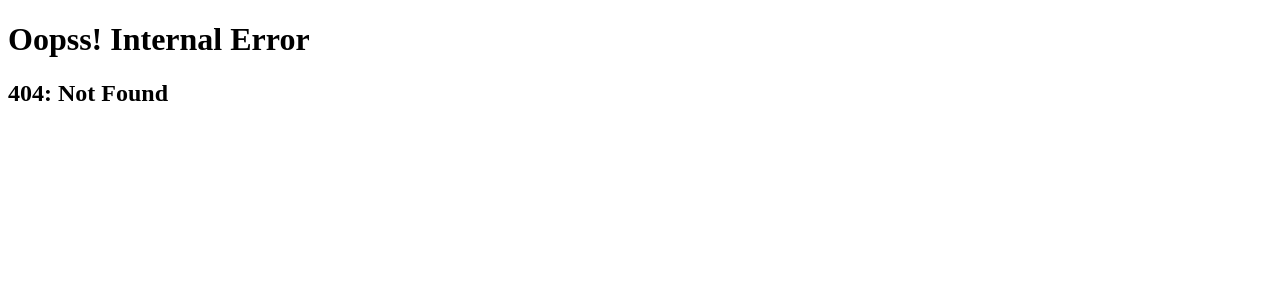
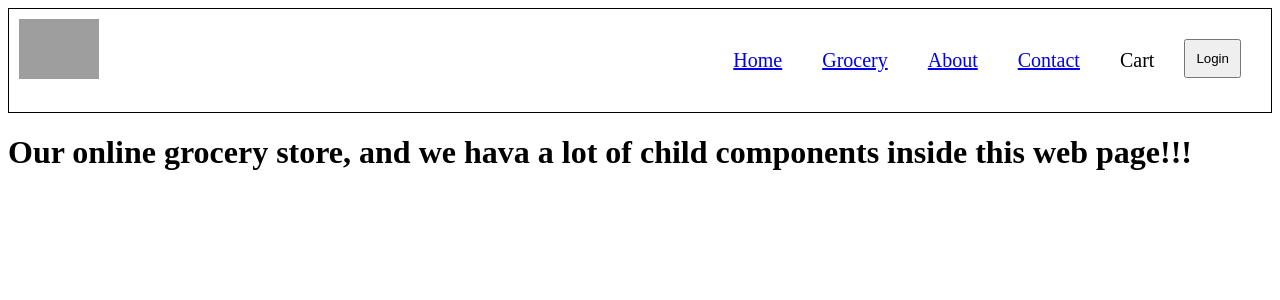
Before and after one commit to chauhannaman98/munch-lane, a React (Vite) app: page /grocery in a window 1280 px wide. Before the commit this address had no page. Shown: the top 300 px of the page. Built offline with nearby package versions, Linux system fonts and the light colour scheme; grey boxes are pictures that could not be loaded.

Commit message:
Lazy loading

```diff
--- a/src/App.js
+++ b/src/App.js
@@ -1,4 +1,4 @@
-import React from "react";
+import React, { lazy, Suspense } from "react";
 import ReactDOM from "react-dom/client";
 import { createBrowserRouter, RouterProvider, Outlet } from "react-router-dom";
 
@@ -8,7 +8,10 @@ import About from "./components/About";
 import Contact from "./components/Contact";
 import Error from "./components/Error";
 import RestaurantMenu from "./components/RestaurantMenu";
+import Shimmer from "./components/Shimmer";
 
+
+const Grocery = lazy(() => import("./components/Grocery"));
 
 const AppLayout = () => {
     return (
@@ -37,6 +40,14 @@ const appRouter = createBrowserRouter([
                 element: <Contact />,
             },
             {
+                path: "/grocery",
+                element: <Suspense
+                    fallback={<Shimmer />}
+                >
+                    <Grocery />
+                </Suspense>,
+            },
+            {
                 path: '/restaurants/:resID',
                 element: <RestaurantMenu />,
             }
--- /dev/null
+++ b/src/components/Grocery.jsx
@@ -0,0 +1,12 @@
+const Grocery = () => {
+
+    return (
+        <h1>
+            {" "}
+            Our online grocery store, and we hava a lot of
+            child components inside this web page!!!
+        </h1>
+    );
+};
+
+export default Grocery;
--- a/src/components/Header.jsx
+++ b/src/components/Header.jsx
@@ -18,6 +18,9 @@ const Header = () => {
                 <ul>
                     <li>
                         <Link to="/">Home</Link>
+                    </li>
+                    <li>
+                        <Link to="/grocery">Grocery</Link>
                     </li>
                     <li>
                         <Link to="/about">About</Link>
```
